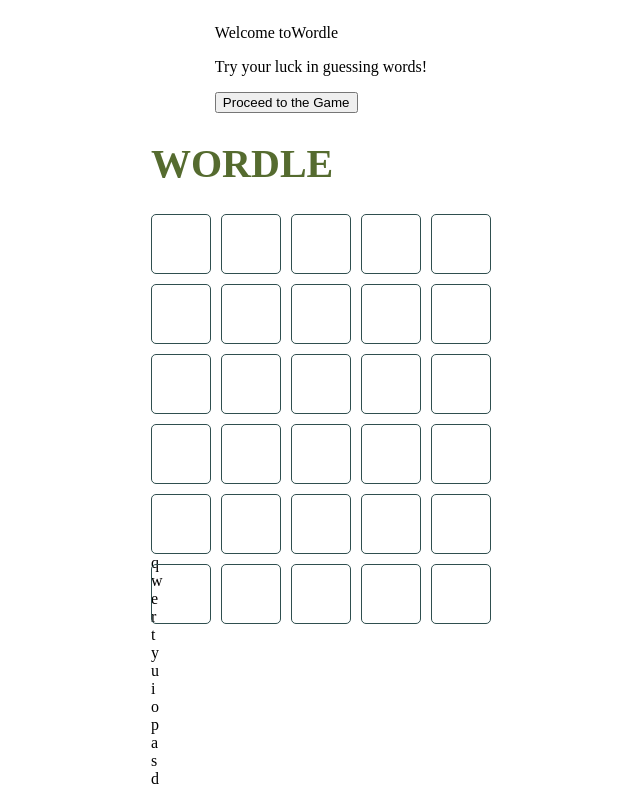
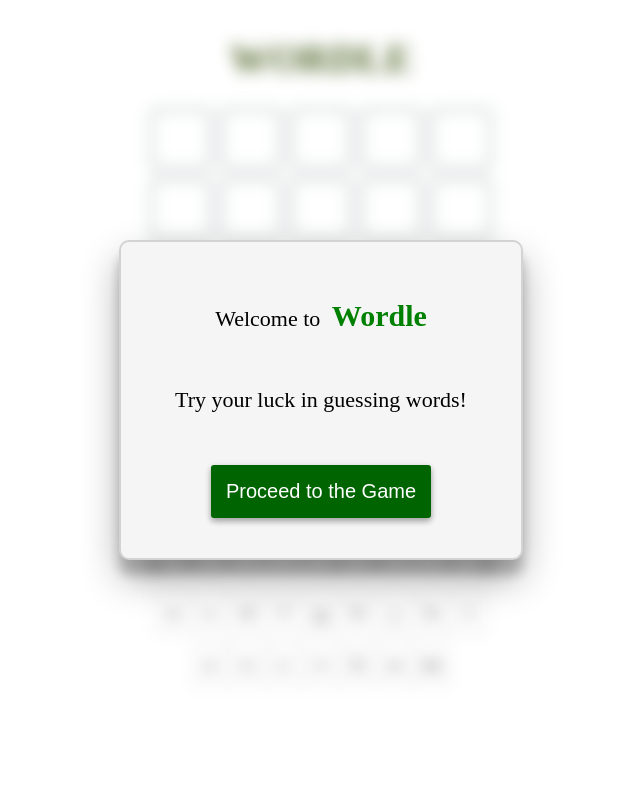
Before and after one commit to anastasia-mia/wordle, a plain HTML site: page index.html in a window 1280 px wide. Shown: the top 785 px of the page, without its empty margins (319-959 px from the left). Drawn offline with nearby package versions, Linux system fonts and the light colour scheme.

Commit message:
added victory animation, small board refactoring

```diff
--- a/styles.css
+++ b/styles.css
@@ -9,21 +9,37 @@
     transform: rotateX(180deg);
   }
 }
-body {
+@keyframes victoryAnimation {
+  0% {
+    transform: translateY(0);
+  }
+  50% {
+    transform: translateY(-8px);
+  }
+  100% {
+    transform: translateY(0);
+  }
+}
+.container {
   display: flex;
   flex-direction: column;
   align-items: center;
+  z-index: 1;
+  padding-left: 25px;
+  padding-right: 25px;
+  height: 100vh;
 }
 
-h1 {
+.mainTitle {
   color: darkolivegreen;
-  font-weight: 700;
+  text-align: center;
+  font-weight: bold;
   font-size: 40px;
 }
 
 .board {
   width: 340px;
-  height: 340px;
+  height: 410px;
   gap: 10px;
   flex-wrap: wrap;
   display: flex;
@@ -44,7 +60,7 @@
   position: relative;
 }
 
-span {
+.singleDiv > span {
   position: absolute;
   transform: none;
   background-color: transparent;
@@ -52,8 +68,144 @@
 
 .startAnimation.singleDiv, .startAnimation > span {
   animation-name: rotation;
-  animation-duration: 0.2s;
+  animation-duration: 0.1s;
   pointer-events: none;
 }
 
+.victory.singleDiv {
+  animation-name: victoryAnimation;
+  animation-duration: 0.7s;
+  pointer-events: none;
+}
+
+.blurBackgroundOfPopUp {
+  position: fixed;
+  top: 0;
+  left: 0;
+  width: 100%;
+  height: 100vh;
+  backdrop-filter: blur(8px);
+  z-index: 10;
+}
+
+.welcome_popUp {
+  display: inline-block;
+  border: 2px solid lightgray;
+  padding: 25px;
+  position: absolute;
+  top: 50%;
+  left: 50%;
+  transform: translate(-50%, -50%);
+  width: 350px;
+  background-color: whitesmoke;
+  border-radius: 10px;
+  box-shadow: rgba(0, 0, 0, 0.3) 0 19px 38px, rgba(0, 0, 0, 0.22) 0 15px 12px;
+}
+
+.title {
+  text-align: center;
+  display: flex;
+  align-items: center;
+  justify-content: center;
+  padding: 10px;
+}
+
+.gameName {
+  color: green;
+  font-weight: bold;
+  font-size: 30px;
+  padding-left: 6px;
+}
+
+.text {
+  font-size: 22px;
+}
+
+.content {
+  display: flex;
+  flex-direction: column;
+  align-items: center;
+  justify-content: center;
+}
+
+.startGameButton {
+  padding: 15px;
+  margin-top: 30px;
+  margin-bottom: 15px;
+  background-color: darkgreen;
+  color: white;
+  font-size: 20px;
+  border: none;
+  border-radius: 3px;
+  box-shadow: rgba(0, 0, 0, 0.16) 0 3px 6px, rgba(0, 0, 0, 0.23) 0 3px 6px;
+  transition: background-color 0.3s ease;
+}
+.startGameButton:hover {
+  background-color: #003100;
+  cursor: pointer;
+}
+
+.virtualKeyboard {
+  display: flex;
+  flex-direction: column;
+  box-sizing: border-box;
+  align-items: center;
+  margin-top: 20px;
+  opacity: 0.7;
+  gap: 10px;
+}
+
+.keyboardRow {
+  display: flex;
+  gap: 5px;
+}
+
+.keyboardLetter {
+  width: 30px;
+  height: 40px;
+  border: 1px solid darkgray;
+  border-radius: 2px;
+  font-size: 22px;
+  text-align: center;
+  display: flex;
+  justify-content: center;
+  align-items: center;
+  transition: background-color 0.3s ease;
+}
+
+@media (max-width: 468px) {
+  .welcome_popUp {
+    width: 75vw;
+    text-align: center;
+    padding: 15px;
+  }
+  .text {
+    margin: 10px;
+    font-size: 18px;
+  }
+  .startGameButton {
+    margin-top: 20px;
+    font-size: 18px;
+  }
+  .mainTitle {
+    margin: 15px;
+  }
+  .board {
+    width: 245px;
+    height: 350px;
+    gap: 5px;
+  }
+  .singleDiv {
+    width: 45px;
+    height: 45px;
+    font-size: 35px;
+  }
+  .keyboardLetter {
+    width: 25px;
+  }
+  .keyboardRow {
+    gap: 4px;
+  }
+}
+
 /*# sourceMappingURL=styles.css.map */
```
